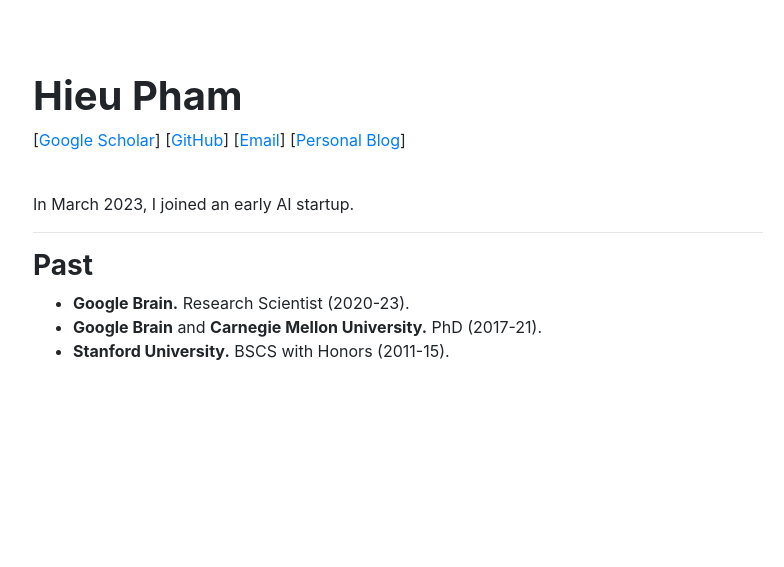
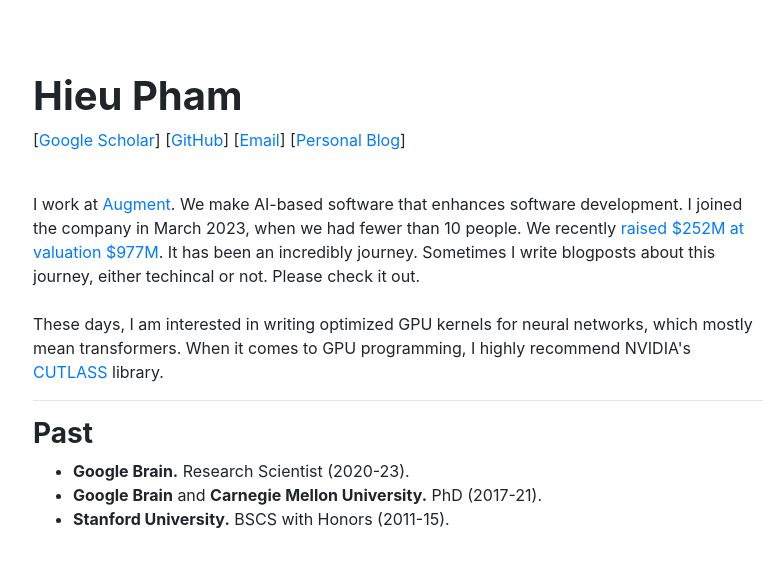
Before and after one commit to hyhieu/hyhieu.github.io, a Jekyll site: the page index.html, which Jekyll copies as it is, in a window 1280 px wide. Shown: the top 567 px of the page, without its empty margins (242-1026 px from the left). Built offline with Jekyll 4.4.1, drawn with Linux system fonts in a browser that asks for light colours.

Commit message:
update home page

```diff
--- a/index.html
+++ b/index.html
@@ -25,7 +25,19 @@
             [<a href="./blog/index">Personal Blog</a>]
           </p>
           <br>
-          In March 2023, I joined an early AI startup.
+          I work at <a href="https://augmentcode.com">Augment</a>.
+          We make AI-based software that enhances software development.
+          I joined the company in March 2023, when we had fewer than 10 people.
+          We recently
+          <a href="https://techcrunch.com/2024/04/24/eric-schmidt-backed-augment-a-github-copilot-rival-launches-out-of-stealth-with-252m/">raised $252M at valuation $977M</a>.
+          It has been an incredibly journey. Sometimes I write blogposts about
+          this journey, either techincal or not. Please check it out.
+          <br><br>
+          These days, I am interested in writing optimized GPU kernels for
+          neural networks, which mostly mean transformers. When it comes to GPU
+          programming, I highly recommend NVIDIA's <a
+          href="https://github.com/NVIDIA/cutlass/tree/main">CUTLASS</a>
+          library.
         </div>
 
         <div class="col-lg-2"></div>
```
